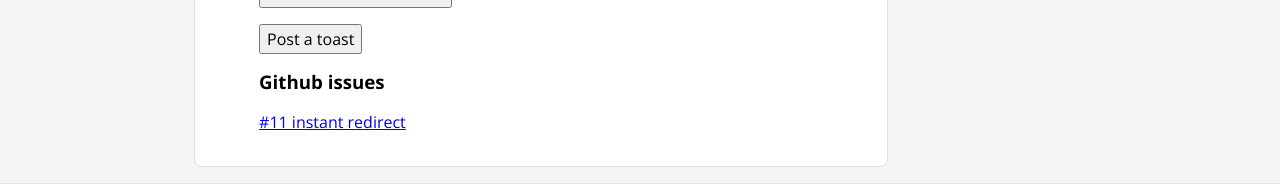
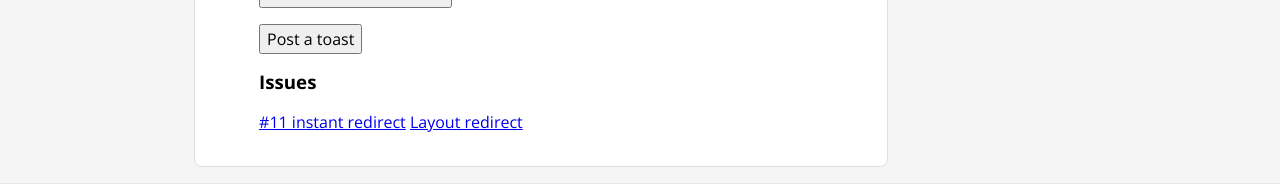
Before and after one commit to ciscoheat/sveltekit-flash-message, a SvelteKit app: page / in a window 1280 px wide. Shown: the part 730-914 px from the top of the page. Built offline with nearby package versions, Linux system fonts and the light colour scheme.

Commit message:
Added link to fix flaky test.

```diff
--- a/src/routes/(app)/+page.svelte
+++ b/src/routes/(app)/+page.svelte
@@ -93,8 +93,11 @@
     <button formaction="?/toast" id="action-post-toast">Post a toast</button>
   </form>
 
-  <h3>Github issues</h3>
-  <a href="/issue-11">#11 instant redirect</a>
+  <h3>Issues</h3>
+  <div>
+    <a href="/issue-11">#11 instant redirect</a>
+    <a href="/?redirect">Layout redirect</a>
+  </div>
 </article>
 
 <aside class="info">
```
